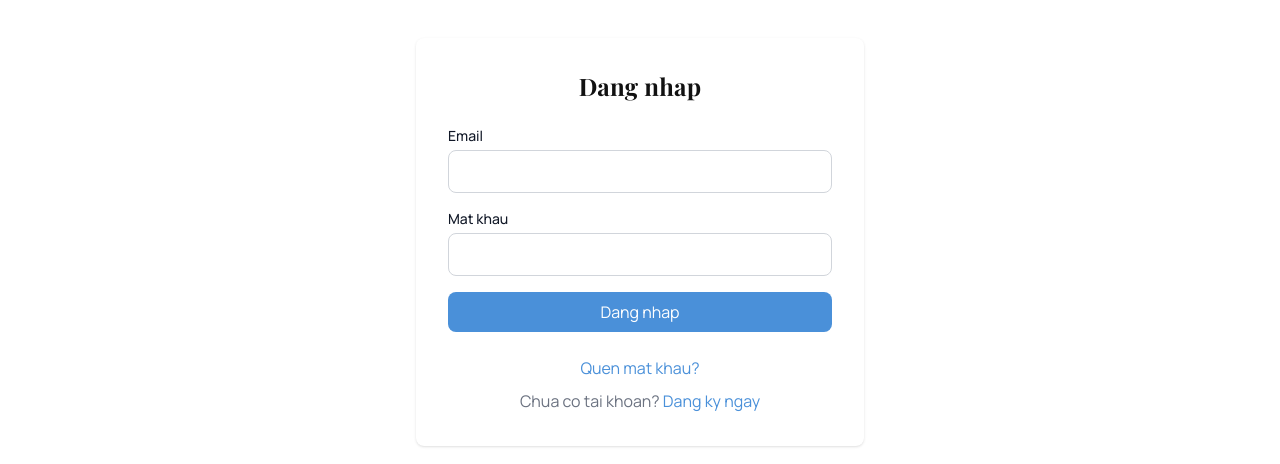
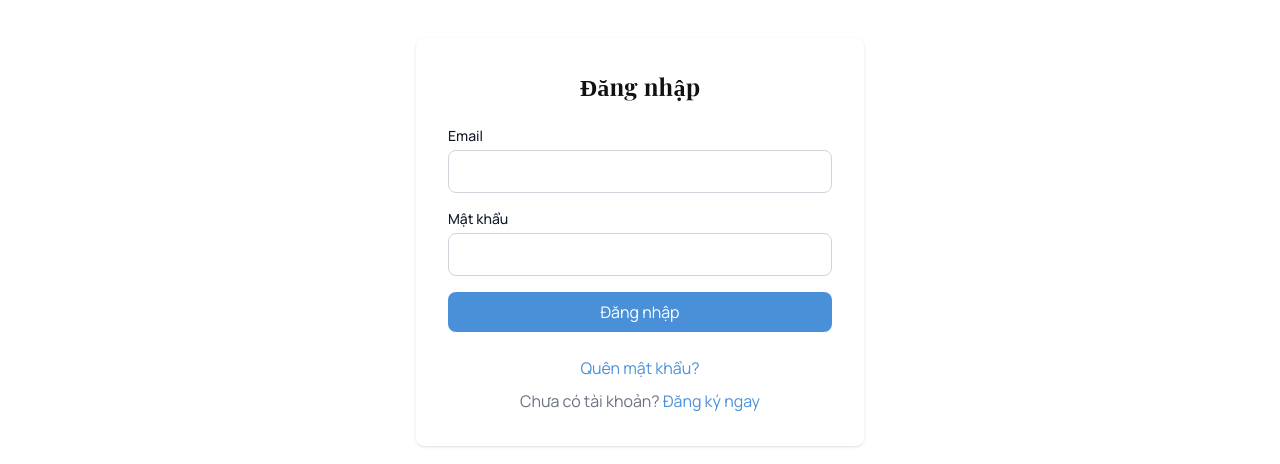
Before and after one commit to myuyen0304/CNM-Fashion-System, a React (Vite) app in the folder client/: page /login in a window 1280 px wide. Shown: the part 173-637 px from the top of the page. Built offline with nearby package versions, Linux system fonts and the light colour scheme; no server answers.

Commit message:
fix(auth): restore Vietnamese UTF-8 copy in auth pages

```diff
--- a/client/src/pages/auth/LoginPage.jsx
+++ b/client/src/pages/auth/LoginPage.jsx
@@ -1,6 +1,13 @@
 import { useState } from "react";
 import { Link, useLocation, useNavigate } from "react-router-dom";
 import { useAuth } from "../../contexts/AuthContext";
+
+const unaccent = (value) =>
+  value
+    .normalize("NFD")
+    .replace(/[\u0300-\u036f]/g, "")
+    .replace(/[đĐ]/g, "d")
+    .toLowerCase();
 
 export default function LoginPage() {
   const [formData, setFormData] = useState({ email: "", password: "" });
@@ -11,6 +18,7 @@ export default function LoginPage() {
   const location = useLocation();
   const successMessage = location.state?.message || "";
   const nextPath = location.state?.from?.pathname || "/";
+  const normalizedError = unaccent(error);
 
   const handleSubmit = async (e) => {
     e.preventDefault();
@@ -21,7 +29,7 @@ export default function LoginPage() {
       await login(formData.email, formData.password);
       navigate(nextPath, { replace: true });
     } catch (err) {
-      setError(err.response?.data?.message || "Loi dang nhap");
+      setError(err.response?.data?.message || "Lỗi đăng nhập");
     } finally {
       setLoading(false);
     }
@@ -29,7 +37,7 @@ export default function LoginPage() {
 
   return (
     <div className="max-w-md mx-auto mt-12 card p-8">
-      <h1 className="text-2xl font-bold text-center mb-6">Dang nhap</h1>
+      <h1 className="text-2xl font-bold text-center mb-6">Đăng nhập</h1>
 
       {error && (
         <div className="bg-red-100 text-red-700 p-3 rounded mb-4">{error}</div>
@@ -54,7 +62,7 @@ export default function LoginPage() {
           />
         </div>
         <div>
-          <label className="block text-sm font-medium mb-1">Mat khau</label>
+          <label className="block text-sm font-medium mb-1">Mật khẩu</label>
           <input
             type="password"
             required
@@ -66,17 +74,17 @@ export default function LoginPage() {
           />
         </div>
         <button type="submit" disabled={loading} className="btn-primary w-full">
-          {loading ? "Dang dang nhap..." : "Dang nhap"}
+          {loading ? "Đang đăng nhập..." : "Đăng nhập"}
         </button>
       </form>
 
       <div className="mt-6 space-y-2 text-center">
         <p>
           <Link to="/forgot-password" className="text-primary hover:underline">
-            Quen mat khau?
+            Quên mật khẩu?
           </Link>
         </p>
-        {error.toLowerCase().includes("chua duoc xac thuc") && (
+        {normalizedError.includes("chua duoc xac thuc") && (
           <p>
             <button
               type="button"
@@ -87,14 +95,14 @@ export default function LoginPage() {
               }
               className="text-primary hover:underline"
             >
-              Nhap OTP xac thuc tai khoan
+              Nhập OTP xác thực tài khoản
             </button>
           </p>
         )}
         <p>
-          Chua co tai khoan?{" "}
+          Chưa có tài khoản?{" "}
           <Link to="/register" className="text-primary hover:underline">
-            Dang ky ngay
+            Đăng ký ngay
           </Link>
         </p>
       </div>
```
